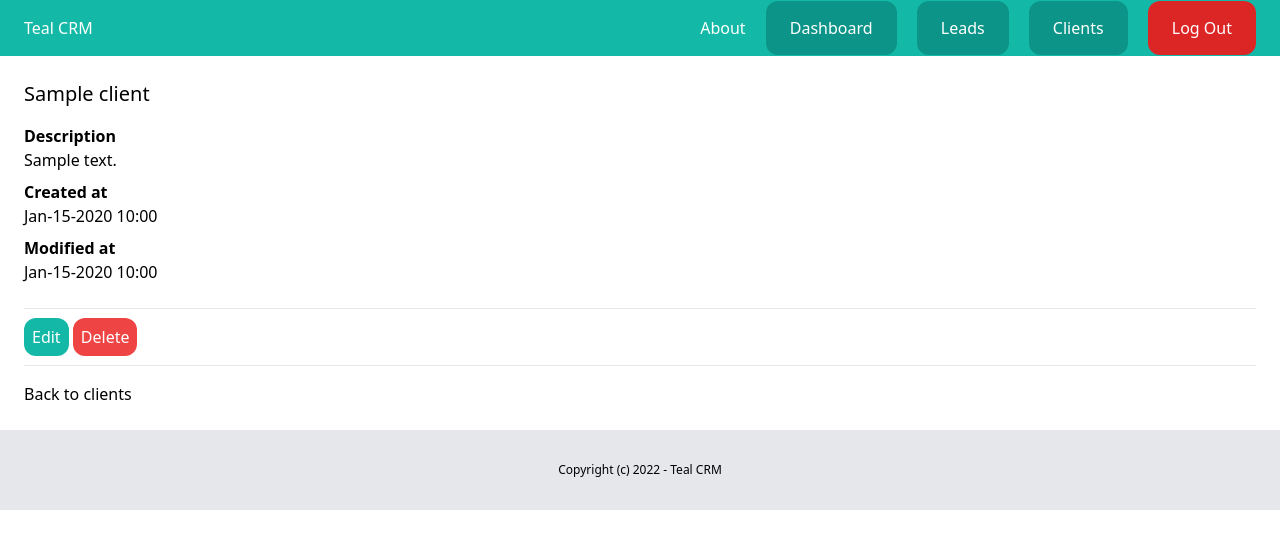
After one commit to gasanovazer/crm_django, a Django app: page /dashboard/clients/1/ in a window 1280 px wide. The commit adds this page. Shown: the top 549 px of the page. Run offline with Django 4.2, Linux system fonts and the light colour scheme; a user stored in the database is signed in; tables that the repository leaves empty hold one stand-in row (values such as "Sample post"); some libraries are stand-ins or nearby versions.

Commit message:
Show a detail page of a client

```diff
--- /dev/null
+++ b/client/templates/client/clients_detail.html
@@ -0,0 +1,26 @@
+{% extends "core/base.html" %}
+
+{% block title %}{{ client.name }}{% endblock title %}
+
+{% block content %}
+    <div class="py-6 px-6">
+        <h1 class="mb-4 text-xl">{{ client.name }}</h1>
+
+        {% if  client.description %}
+            <p class="font-semibold">Description</p>
+            <p class="mb-2">{{ client.description }} </p>
+        {% endif %}
+
+        <p class="font-semibold">Created at</p>
+        <p class="mb-2">{{ client.created_at|date:"M-d-Y H:i" }}</p>
+
+        <p class="font-semibold">Modified at</p>
+        <p class="mb-6">{{ client.modified_at|date:"M-d-Y H:i" }}</p>
+        <hr class='my-4'>
+
+        <a href="#" class="py-2 px-2 rounded-xl bg-teal-500 text-white">Edit</a>
+        <a href="#" class="py-2 px-2 rounded-xl bg-red-500 text-white">Delete</a>
+        <hr class='my-4'>
+        <a href="{% url "clients_list" %}">Back to clients</a>
+    </div>
+{% endblock content %}
--- a/client/templates/client/clients_list.html
+++ b/client/templates/client/clients_list.html
@@ -12,7 +12,7 @@
             {% for client in clients %}
                 <div class="flex justify-between">
                     <p class="py-2 px-2 w-full {% cycle 'bg-gray-100' '' %}">
-                        <a href="#">{{ client.name }}</a>
+                        <a href="{% url "clients_detail" client.id %}">{{ client.name }}</a>
 
                     </p>
                 </div>
--- a/client/urls.py
+++ b/client/urls.py
@@ -4,4 +4,5 @@ from . import views
 
 urlpatterns = [
     path('', views.clients_list, name='clients_list'),
+    path('<int:pk>/', views.clients_detail, name='clients_detail'),
 ]
--- a/client/views.py
+++ b/client/views.py
@@ -1,5 +1,5 @@
 from django.contrib.auth.decorators import login_required
-from django.shortcuts import render
+from django.shortcuts import render, get_object_or_404
 
 from .models import Client
 
@@ -10,3 +10,11 @@ def clients_list(request):
     return render(request, 'client/clients_list.html', {
         'clients':clients
     })
+
+@login_required
+def clients_detail(request, pk):
+    client = get_object_or_404(Client, created_by=request.user, pk=pk)
+
+    return render(request, 'client/clients_detail.html', {
+        'client': client
+    })
--- a/core/templates/core/base.html
+++ b/core/templates/core/base.html
@@ -17,6 +17,7 @@
                 {% if request.user.is_authenticated %}
                     <a href="{% url "dashboard" %}" class="py-4 px-6 bg-teal-600 rounded-xl text-white">Dashboard</a>
                     <a href="{% url "leads_list" %}" class="py-4 px-6 bg-teal-600 rounded-xl text-white">Leads</a>
+                    <a href="{% url "clients_list" %}" class="py-4 px-6 bg-teal-600 rounded-xl text-white">Clients</a>
                     <a href="{% url "logout" %}" class="py-4 px-6 bg-red-600 rounded-xl text-white">Log Out</a>
                 {% else %}
                     <a href="{% url "login" %}" class="py-4 px-6 bg-teal-600 rounded-xl text-white">Log in</a>
--- a/tealcrm/urls.py
+++ b/tealcrm/urls.py
@@ -8,7 +8,7 @@ from userprofile.views import singup
 urlpatterns = [
     path('', index, name='index'),
     path("dashboard/leads/", include('lead.urls')),
-    path("dashboard/clients", include('client.urls')),
+    path("dashboard/clients/", include('client.urls')),
     path("dashboard/", include('dashboard.urls')),
     path('about/', about, name='about'),
     path('sing-up/', singup, name='singup'),
```
